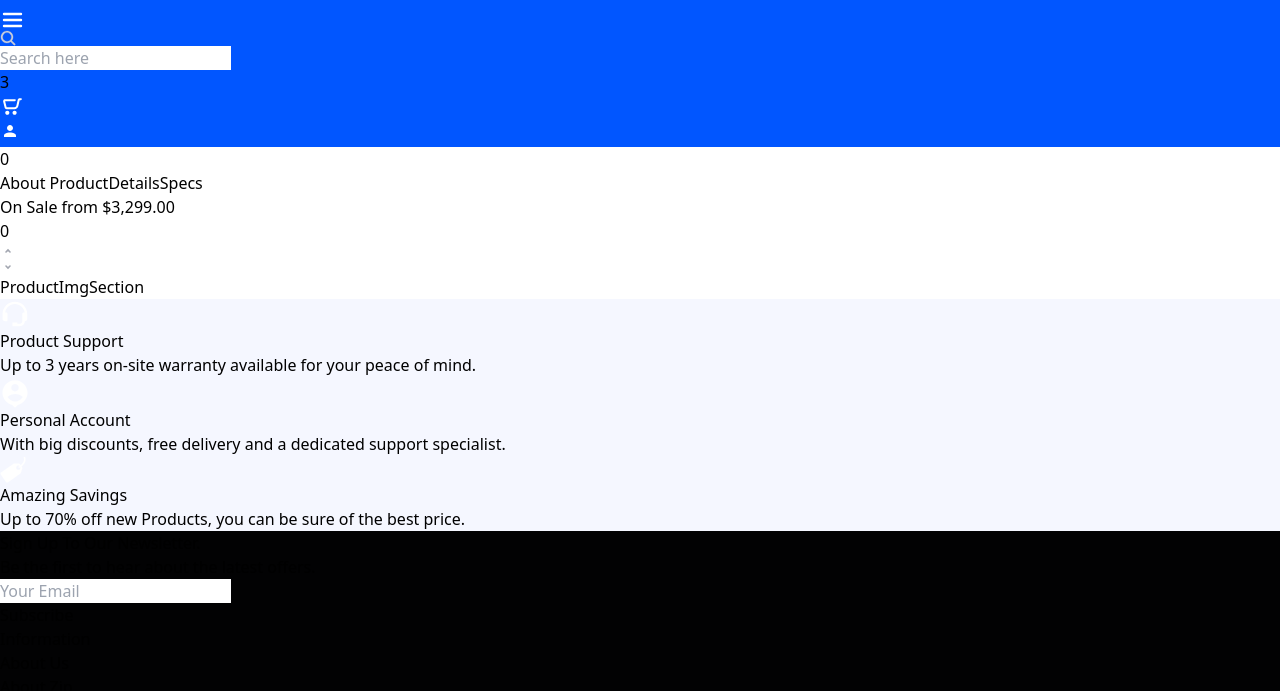
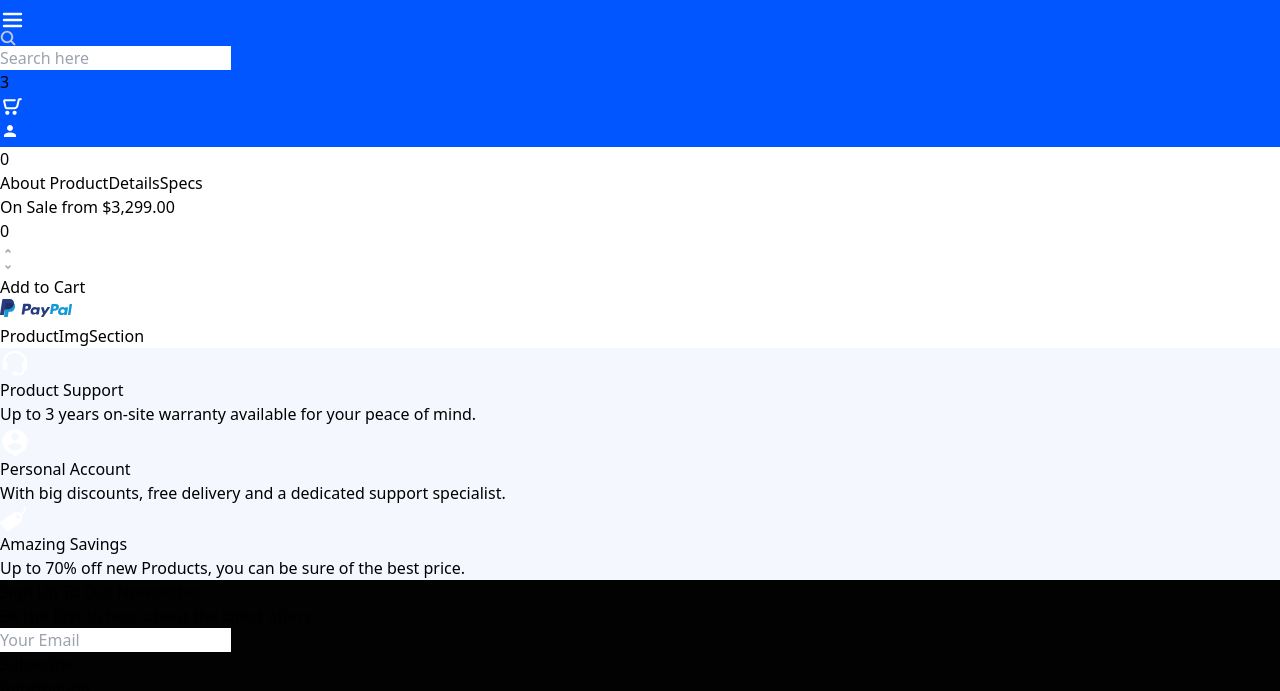
Before and after one commit to huseynovali/Tech__Store, a React (Vite) app in the folder client/: page /productdetail/0/Laptops/MSI_GS_Series in a window 1280 px wide. Shown: the part 3395-4086 px from the top of the page. Built offline with nearby package versions, Linux system fonts and the light colour scheme.

Commit message:
create product details header

```diff
--- a/client/src/components/ProductDetail.jsx/ProductDetailHeader.jsx
+++ b/client/src/components/ProductDetail.jsx/ProductDetailHeader.jsx
@@ -1,6 +1,7 @@
 import React, { useState } from "react";
 import Container from "../Container";
 import { Link } from "react-router-dom";
+import Button from "../Buttons/Button";
 
 function ProductDetailHeader() {
   const [compCound, setCompCound] = useState(0);
@@ -19,7 +20,9 @@ function ProductDetailHeader() {
           </div>
           <div className="right">
             <div className="cound__card flex items-center justify-center">
-              <p className="text-sm ">On Sale from <span className="font-semibold">$3,299.00</span></p>
+              <p className="text-sm ">
+                On Sale from <span className="font-semibold">$3,299.00</span>
+              </p>
               <div className="number__input__group relative ml-2">
                 <input
                   type="number"
@@ -63,8 +66,52 @@ function ProductDetailHeader() {
                   </div>
                 </div>
               </div>
-              <div className="pay__buttons">
-
+              <div className="pay__buttons flex ml-5">
+                <Button className="bg-[#0156FF] px-8 py-4 rounded-[50px] text-white text-sm ">
+                  Add to Cart
+                </Button>
+                <Button className="bg-[#FFB800] px-8 py-4 rounded-[50px] text-white  text-xs flex items-center ml-3">
+                  <div className="pl-2">
+                    <svg width="72" height="19" viewBox="0 0 72 19" fill="none">
+                      <path
+                        d="M55.6932 5.04547H52.0409C51.8261 5.04547 51.6113 5.256 51.5039 5.46652L50 14.7297C50 14.9402 50.1074 15.0455 50.3223 15.0455H52.2558C52.4706 15.0455 52.578 14.9402 52.578 14.7297L53.0077 12.0981C53.0077 11.8876 53.2225 11.6771 53.5448 11.6771H54.7264C57.197 11.6771 58.5935 10.5192 58.9157 8.20337C59.1306 7.256 58.9157 6.41389 58.486 5.88758C57.8415 5.36126 56.8748 5.04547 55.6932 5.04547ZM56.1228 8.51916C55.908 9.78231 54.9412 9.78231 53.9745 9.78231H53.33L53.7596 7.36126C53.7596 7.256 53.8671 7.15073 54.0819 7.15073H54.2967C54.9412 7.15073 55.5858 7.15073 55.908 7.57179C56.1228 7.67705 56.1228 7.99284 56.1228 8.51916Z"
+                        fill="#139AD6"
+                      />
+                      <path
+                        d="M27.6567 4.64545H23.771C23.5425 4.64545 23.3139 4.87402 23.1996 5.10259L21.5996 15.1597C21.5996 15.3883 21.7139 15.5026 21.9425 15.5026H23.771C23.9996 15.5026 24.2282 15.274 24.3425 15.0454L24.7996 12.3026C24.7996 12.074 25.0282 11.8454 25.371 11.8454H26.6282C29.2567 11.8454 30.7424 10.5883 31.0853 8.07401C31.3139 7.04544 31.0853 6.13116 30.6282 5.55973C29.9424 4.9883 29.0282 4.64545 27.6567 4.64545ZM28.1139 8.41687C27.8853 9.78829 26.8567 9.78829 25.8282 9.78829H25.2567L25.7139 7.15973C25.7139 7.04544 25.8282 6.93115 26.0567 6.93115H26.2853C26.971 6.93115 27.6567 6.93115 27.9996 7.3883C28.1139 7.50258 28.2282 7.84544 28.1139 8.41687Z"
+                        fill="#263B80"
+                      />
+                      <path
+                        d="M39.4282 8.30261H37.5996C37.4854 8.30261 37.2568 8.41689 37.2568 8.53118L37.1425 9.1026L37.0282 8.87403C36.5711 8.30261 35.7711 8.07404 34.8568 8.07404C32.7997 8.07404 30.9711 9.67403 30.6282 11.8455C30.3997 12.9883 30.7425 14.0169 31.3139 14.7026C31.8854 15.3883 32.6854 15.6169 33.7139 15.6169C35.4282 15.6169 36.3425 14.5883 36.3425 14.5883L36.2282 15.1597C36.2282 15.3883 36.3425 15.5026 36.5711 15.5026H38.2854C38.5139 15.5026 38.7425 15.274 38.8568 15.0454L39.8854 8.64546C39.7711 8.53118 39.5425 8.30261 39.4282 8.30261ZM36.7996 11.9597C36.5711 12.9883 35.7711 13.7883 34.6282 13.7883C34.0568 13.7883 33.5997 13.5597 33.3711 13.3312C33.1425 12.9883 33.0282 12.5312 33.0282 11.9597C33.1425 10.9312 34.0568 10.1312 35.0854 10.1312C35.6568 10.1312 35.9996 10.3597 36.3425 10.5883C36.6854 10.9312 36.7996 11.5026 36.7996 11.9597Z"
+                        fill="#263B80"
+                      />
+                      <path
+                        d="M67.51 8.2879H65.5498C65.4273 8.2879 65.1823 8.40911 65.1823 8.53032L65.0598 9.13638L64.9373 8.89396C64.4472 8.2879 63.5897 8.04547 62.6096 8.04547C60.4044 8.04547 58.4443 9.74244 58.0767 12.0455C57.8317 13.2576 58.1993 14.3485 58.8118 15.0758C59.4243 15.803 60.2819 16.0455 61.3845 16.0455C63.2221 16.0455 64.2022 14.9546 64.2022 14.9546L64.0797 15.5606C64.0797 15.803 64.2022 15.9243 64.4472 15.9243H66.2849C66.5299 15.9243 66.7749 15.6818 66.8974 15.4394L68 8.65153C67.8775 8.53032 67.755 8.2879 67.51 8.2879ZM64.6922 12.1667C64.4472 13.2576 63.5897 14.1061 62.3646 14.1061C61.752 14.1061 61.262 13.8637 61.017 13.6212C60.7719 13.2576 60.6494 12.7727 60.6494 12.1667C60.772 11.0758 61.752 10.2273 62.8546 10.2273C63.4672 10.2273 63.8347 10.4697 64.2022 10.7121C64.6922 11.0758 64.8148 11.6818 64.6922 12.1667Z"
+                        fill="#139AD6"
+                      />
+                      <path
+                        d="M49.7137 8.04547H47.7899C47.5636 8.04547 47.4504 8.16041 47.3372 8.27535L44.8476 12.1834L43.716 8.50524C43.6028 8.27536 43.4896 8.16041 43.1501 8.16041H41.3395C41.1132 8.16041 41 8.3903 41 8.62018L43.037 14.7121L41.1132 17.4708C41 17.7006 41.1132 18.0455 41.3395 18.0455H43.1501C43.3765 18.0455 43.4896 17.9305 43.6028 17.8156L49.8269 8.73513C50.1664 8.3903 49.94 8.04547 49.7137 8.04547Z"
+                        fill="#263B80"
+                      />
+                      <path
+                        d="M69.5556 5.32134L68 15.6995C68 15.9302 68.1111 16.0455 68.3333 16.0455H69.8889C70.1111 16.0455 70.3333 15.8148 70.4444 15.5842L72 5.43665C72 5.20602 71.8889 5.09071 71.6667 5.09071H69.8889C69.7778 4.9754 69.6667 5.09071 69.5556 5.32134Z"
+                        fill="#139AD6"
+                      />
+                      <path
+                        d="M13.0638 1.39758C12.2686 0.496174 10.7918 0.0454712 8.74706 0.0454712H3.06715C2.72636 0.0454712 2.38556 0.383498 2.27196 0.721526L0 15.4821C0 15.8201 0.227196 16.0455 0.454393 16.0455H3.97594L4.88472 10.5243V10.7497C4.99832 10.4117 5.33911 10.0736 5.67991 10.0736H7.38388C10.6782 10.0736 13.1774 8.72153 13.9726 5.00322C13.9726 4.89054 13.9726 4.77786 13.9726 4.66519C13.859 4.66519 13.859 4.66519 13.9726 4.66519C14.0862 3.2004 13.859 2.29899 13.0638 1.39758Z"
+                        fill="#263B80"
+                      />
+                      <path
+                        d="M13.712 4.04547C13.712 4.16312 13.712 4.28077 13.712 4.39841C12.9566 8.39841 10.5826 9.69253 7.45314 9.69253H5.83448C5.51075 9.69253 5.18702 10.0455 5.07911 10.3984L4 17.5749C4 17.8102 4.10791 18.0455 4.43164 18.0455H7.23732C7.56105 18.0455 7.88479 17.8102 7.88479 17.4572V17.3396L8.42434 13.6925V13.4572C8.42434 13.1043 8.74807 12.869 9.07181 12.869H9.50345C12.2012 12.869 14.3594 11.6925 14.899 8.16312C15.1148 6.75135 15.0069 5.45724 14.3594 4.63371C14.2515 4.39841 14.0357 4.16312 13.712 4.04547Z"
+                        fill="#139AD6"
+                      />
+                      <path
+                        d="M13 4.39547C12.8889 4.39547 12.7778 4.2788 12.6667 4.2788C12.5556 4.2788 12.4444 4.2788 12.3333 4.16214C11.8889 4.04547 11.4444 4.04547 10.8889 4.04547H6.55556C6.44444 4.04547 6.33333 4.04547 6.22222 4.16214C6 4.2788 5.88889 4.51214 5.88889 4.74547L5 10.8121V11.0455C5.11111 10.6955 5.44444 10.3455 5.77778 10.3455H7.44444C10.6667 10.3455 13.1111 8.94547 13.8889 5.09547C13.8889 4.9788 13.8889 4.86214 14 4.74547C13.7778 4.6288 13.6667 4.51214 13.4444 4.51214C13.1111 4.39547 13.1111 4.39547 13 4.39547Z"
+                        fill="#232C65"
+                      />
+                    </svg>
+                  </div>
+                </Button>
               </div>
             </div>
           </div>
```
